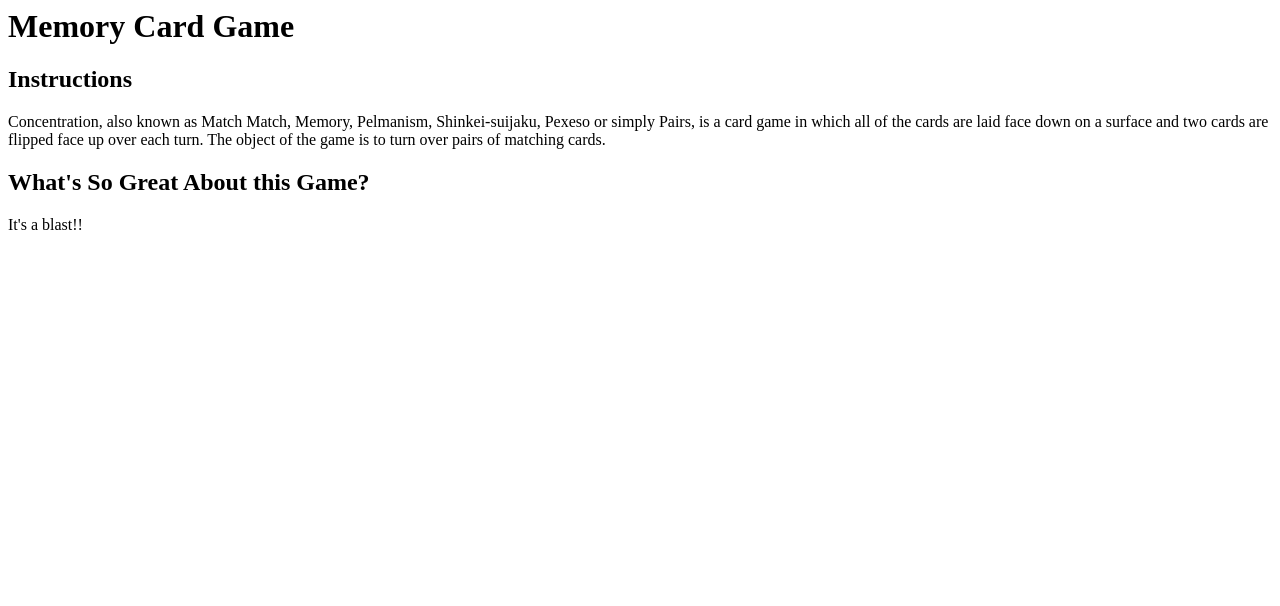
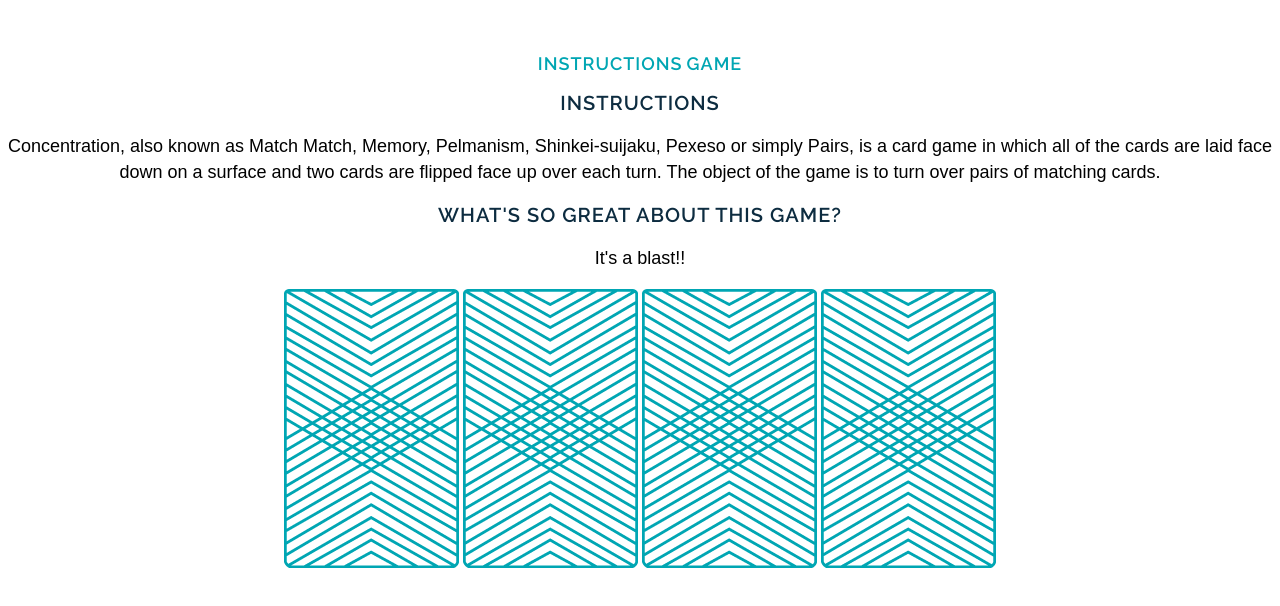
Before and after one commit to SaiGuy1/wdi-fundamentals-memorygame, a plain HTML site: page memory_game/index.html in a window 1280 px wide. Drawn offline with Linux system fonts and the light colour scheme; a web font is replaced by a local one.

Commit message:
added css

```diff
--- /dev/null
+++ b/memory_game/css/style.css
@@ -0,0 +1,50 @@
+body {
+	text-align: center;
+	margin: 0;
+}
+
+h1 {
+	font-family: "Raleway", sans-serif;
+	color: #FFFFFF;
+	letter-spacing: 1px;
+	font-weight: 300;
+	font-size: 45px;
+	margin: 0;
+
+	text-transform: uppercase;
+}
+
+h3 {
+	font-family: "Raleway", sans-serif;
+	color: #FFFFFF;
+	font-weight: 300;
+	font-size: 17px;
+}
+
+a {
+	font-family: "Raleway", sans-serif;
+	color: #00A6B3;
+	letter-spacing: 1px;
+	font-weight: 600;
+	font-size: 18px;
+
+	text-transform: uppercase;
+	text-decoration: none;
+	border-bottom: 2px solid transparent;
+}
+
+h2 {
+	font-family: "Raleway", sans-serif;
+	color: #0D2C40;
+	letter-spacing: 1px;
+	font-weight: 600;
+	font-size: 20px;
+
+	text-transform: uppercase;
+}
+
+p {
+	font-family: "Droid Serif", sans-serif;
+	line-height: 26px;
+	font-size: 18px;
+}
--- a/memory_game/index.html
+++ b/memory_game/index.html
@@ -1,12 +1,37 @@
-<title>
+<!DOCTYPE html>
+<html>
+<head>
+	<title>
 	Memory Card Game
-</title>
-<h1>Memory Card Game</h1>
+	</title>
+	<link href="css/style.css" rel="stylesheet" type="text/css">
+	<link href="https://fonts.googleapis.com/css?family=Droid+Serif|Raleway:400,500,600,700" rel="stylesheet">
+</head>
+<body>
+	<header>
+		<h1> Memory Card Game </h1>
+	</header>
+
+<a href="#">Instructions</a>
+		<a href="#">Game</a>
+
+<main>
+
 <h2>Instructions</h2>
+
 <p>Concentration, also known as Match Match, Memory, Pelmanism, Shinkei-suijaku, Pexeso or simply Pairs, is a card game in which all of the cards are laid face down on a surface and two cards are flipped face up over each turn. The object of the game is to turn over pairs of matching cards.</p>
 
 <h2>What's So Great About this Game?</h2>
 <p>It's a blast!!</p>
 
-<a href="#"></a>
-<a href="#"></a>
+<div>
+<img src="images/back.png" alt="Queen of Diamonds">
+<img src="images/back.png" alt="Queen of Hearts">
+<img src="images/back.png" alt="King of Diamonds">
+<img src="images/back.png" alt="King of Hearts">
+</div>
+
+</main>
+
+</body>
+</html>
```
Also changed, not shown: memory_game/images/back.png (added), memory_game/images/king-of-diamonds.png (added), memory_game/images/king-of-hearts.png (added), memory_game/images/queen-of-diamonds.png (added), memory_game/images/queen-of-hearts.png (added), 2 other files.
